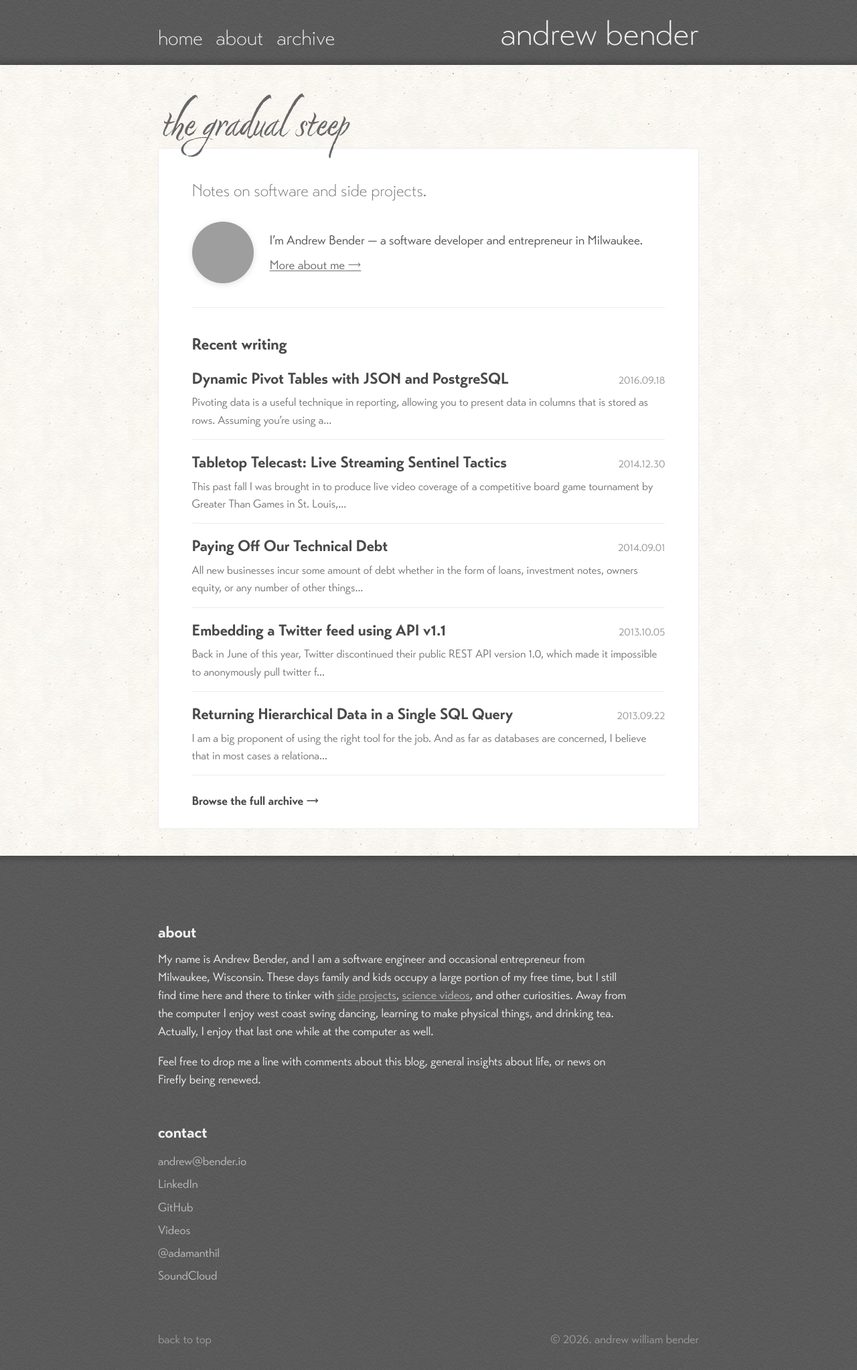
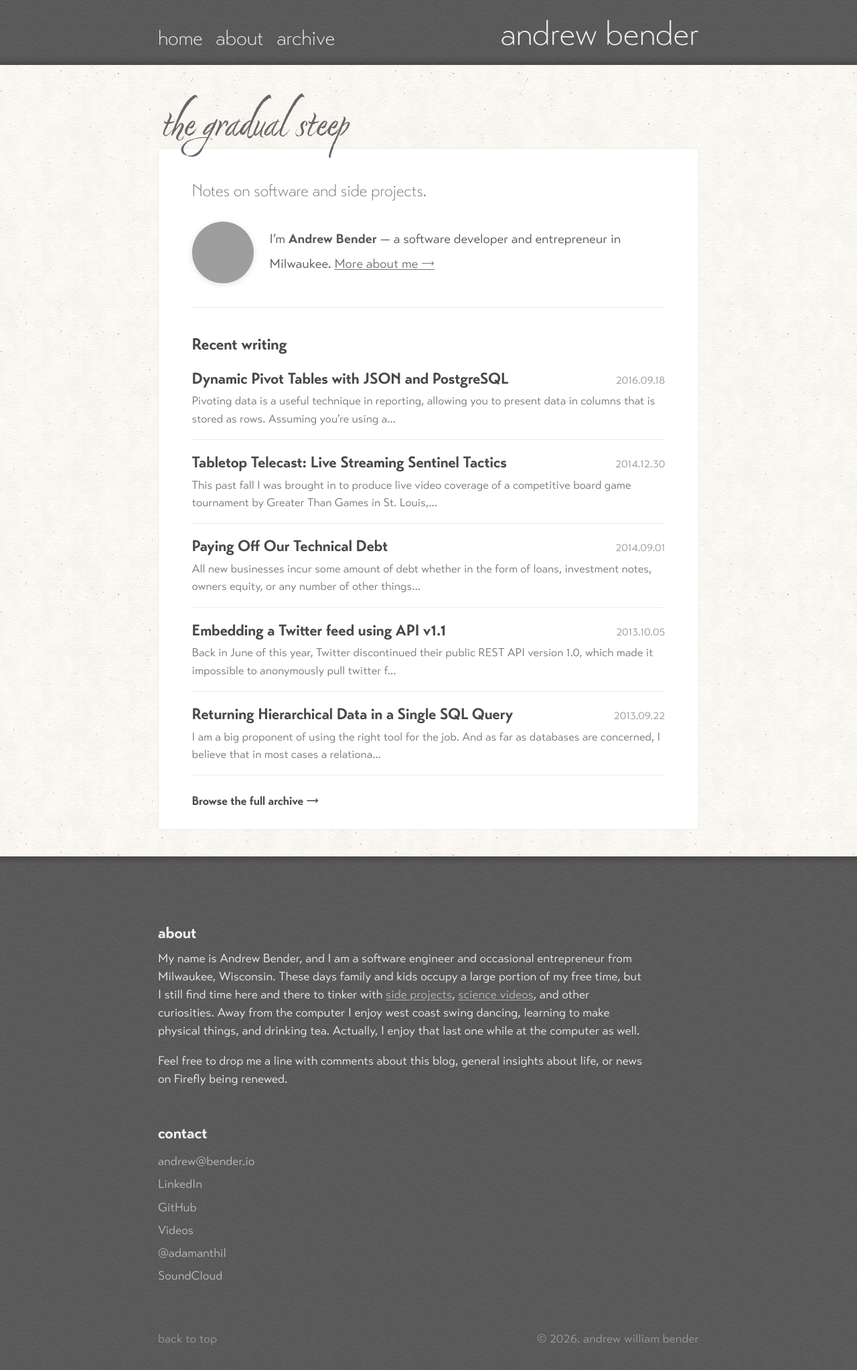
Before and after one commit to adamanthil/bender.io, a Jekyll site: the page built from index.html, in a window 1280 px wide. Shown: the whole page at 67% size. Built offline with Jekyll 4.4.1, drawn with Linux system fonts in a browser that asks for light colours; grey boxes are pictures that could not be loaded.

Commit message:
Set post body text in Transat Text
Transat Text is drawn for long-form reading and stays more legible at
body sizes than Transat Standard. Self-host it under the Typetanic web
license as one TransatText family (Regular, Oblique, Bold) so <em> and
<strong> use real styles instead of synthesized ones.

- Add css/TransatTextWebfonts.css and the WOFF2/WOFF files
- Preload Transat Text Regular and load its stylesheet in the header
- Restore bold for strong/b, which reset.css flattens, and italics for i
- Drop Transat Standard and Medium Oblique from the MyFonts kit; they
  are no longer used
- Use Transat Text in the generated share images

Co-Authored-By: Claude Opus 5.5 <noreply@anthropic.com>
Claude-Session: https://claude.ai/code/session_014WnXa8nD8NihrbMM4CRH5c

```diff
--- a/_includes/header.html
+++ b/_includes/header.html
@@ -67,16 +67,20 @@
 
     <!--
     /* @license
-     * MyFonts Webfont — Nori (Positype), Transat (Typetanic Fonts).
-     * Licensed under the MyFonts End User License Agreement; all other parties
-     * are restricted from using the licensed webfonts. © MyFonts Inc.
+     * MyFonts Webfont — Nori (Positype), Transat Light and Bold (Typetanic
+     * Fonts). Licensed under the MyFonts End User License Agreement; all other
+     * parties are restricted from using the licensed webfonts. © MyFonts Inc.
      * See css/MyFontsWebfontsKit.css for the original build notice.
+     *
+     * Transat Text (Typetanic Fonts), © The Type Founders, LLC. Licensed under
+     * the Typetanic Fonts web license; see css/TransatTextWebfonts.css.
     */
     -->
-    <link rel="preload" href="{{ '/css/webfonts/TransatStandard/font.woff2' | relative_url }}" as="font" type="font/woff2" crossorigin />
+    <link rel="preload" href="{{ '/css/webfonts/TransatText/TransatText-Regular.woff2' | relative_url }}" as="font" type="font/woff2" crossorigin />
     <link rel="preload" href="{{ '/css/webfonts/Nori/font.woff2' | relative_url }}" as="font" type="font/woff2" crossorigin />
     <link rel="stylesheet" href="{{ '/css/reset.css' | relative_url }}" />
     <link rel="stylesheet" href="{{ '/css/MyFontsWebfontsKit.css' | relative_url }}" />
+    <link rel="stylesheet" href="{{ '/css/TransatTextWebfonts.css' | relative_url }}" />
     <link rel="stylesheet" href="{{ '/css/site.css' | relative_url }}" />
     <link rel="stylesheet" href="{{ '/css/imgpopup.css' | relative_url }}" />
     {% if page.content contains 'class="katex' %}
--- a/css/MyFontsWebfontsKit.css
+++ b/css/MyFontsWebfontsKit.css
@@ -35,20 +35,10 @@
   font-display: swap;
 }
 @font-face {
-  font-family: "TransatStandard";
-  src: url('webfonts/TransatStandard/font.woff2') format('woff2'),
-       url('webfonts/TransatStandard/font.woff') format('woff');
-  font-display: swap;
-}
-@font-face {
   font-family: "TransatBold";
   src: url('webfonts/TransatBold/font.woff2') format('woff2'),
        url('webfonts/TransatBold/font.woff') format('woff');
   font-display: swap;
 }
-@font-face {
-  font-family: "TransatMediumOblique";
-  src: url('webfonts/TransatMediumOblique/font.woff2') format('woff2'),
-       url('webfonts/TransatMediumOblique/font.woff') format('woff');
-  font-display: swap;
-}
+/* Transat Standard and Transat Medium Oblique from this build are no longer
+   used: body text is set in Transat Text (see TransatTextWebfonts.css). */
--- /dev/null
+++ b/css/TransatTextWebfonts.css
@@ -0,0 +1,37 @@
+/**
+ * @license
+ * Webfont: Transat Text by Typetanic Fonts
+ * Copyright © 2013, 2023 by The Type Founders, LLC. All rights reserved.
+ * URL: https://typetanic.com/fonts/transat/
+ *
+ * Licensed to bender.io under the Typetanic Fonts web license
+ * (https://typetanic.com/licensing/web/). All other parties are restricted
+ * from using these webfonts. The font files must be used as provided.
+ */
+
+/* One family with real styles, so <em> uses the oblique and <strong> the
+   bold instead of the browser synthesizing them. */
+@font-face {
+  font-family: "TransatText";
+  font-style: normal;
+  font-weight: 400;
+  src: url('webfonts/TransatText/TransatText-Regular.woff2') format('woff2'),
+       url('webfonts/TransatText/TransatText-Regular.woff') format('woff');
+  font-display: swap;
+}
+@font-face {
+  font-family: "TransatText";
+  font-style: italic;
+  font-weight: 400;
+  src: url('webfonts/TransatText/TransatText-RegularOblique.woff2') format('woff2'),
+       url('webfonts/TransatText/TransatText-RegularOblique.woff') format('woff');
+  font-display: swap;
+}
+@font-face {
+  font-family: "TransatText";
+  font-style: normal;
+  font-weight: 700;
+  src: url('webfonts/TransatText/TransatText-Bold.woff2') format('woff2'),
+       url('webfonts/TransatText/TransatText-Bold.woff') format('woff');
+  font-display: swap;
+}
--- a/css/site.css
+++ b/css/site.css
@@ -9,7 +9,7 @@
   /* Font stacks (the Transat/Nori webfonts with system fallbacks) */
   --font-sans: -apple-system, BlinkMacSystemFont, "Segoe UI", Roboto, Helvetica,
     Arial, sans-serif;
-  --font-body: TransatStandard, var(--font-sans);
+  --font-body: TransatText, var(--font-sans);
   --font-bold: TransatBold, var(--font-sans);
   --font-light: TransatLight, var(--font-sans);
   --font-display: Nori, Georgia, "Times New Roman", serif;
@@ -126,8 +126,15 @@ p {
   margin: 1.125rem 0;
 }
 
-em {
+em,
+i {
   font-style: italic;
+}
+
+/* reset.css zeroes these; Transat Text has a real bold for body copy */
+strong,
+b {
+  font-weight: 700;
 }
 
 /* Code */
--- a/script/generate-og-images.rb
+++ b/script/generate-og-images.rb
@@ -78,6 +78,7 @@ def card_html(title)
   <<~HTML
     <!DOCTYPE html><html><head><meta charset="utf-8">
     <link rel="stylesheet" href="#{file_uri(File.join(ROOT, 'css', 'MyFontsWebfontsKit.css'))}">
+    <link rel="stylesheet" href="#{file_uri(File.join(ROOT, 'css', 'TransatTextWebfonts.css'))}">
     <style>
       * { margin:0; padding:0; box-sizing:border-box; }
       html, body { width:1200px; height:630px; }
@@ -85,7 +86,7 @@ def card_html(title)
         position:relative; display:flex; flex-direction:column;
         padding:80px 90px 76px;
         background:#f5f3ef url("#{file_uri(File.join(ROOT, 'images', 'body-background.jpg'))}") repeat;
-        font-family:TransatStandard, -apple-system, sans-serif;
+        font-family:TransatText, -apple-system, sans-serif;
         color:#4a4a4a; overflow:hidden;
       }
       body::after {            /* grounding accent bar in the theme colour */
```
Also changed, not shown: css/webfonts/TransatMediumOblique/font.woff (deleted), css/webfonts/TransatMediumOblique/font.woff2 (deleted), css/webfonts/TransatStandard/font.woff (deleted), css/webfonts/TransatStandard/font.woff2 (deleted), css/webfonts/TransatText/TransatText-Bold.woff (added), css/webfonts/TransatText/TransatText-Bold.woff2 (added), css/webfonts/TransatText/TransatText-Regular.woff (added), css/webfonts/TransatText/TransatText-Regular.woff2 (added), css/webfonts/TransatText/TransatText-RegularOblique.woff (added), css/webfonts/TransatText/TransatText-RegularOblique.woff2 (added).
